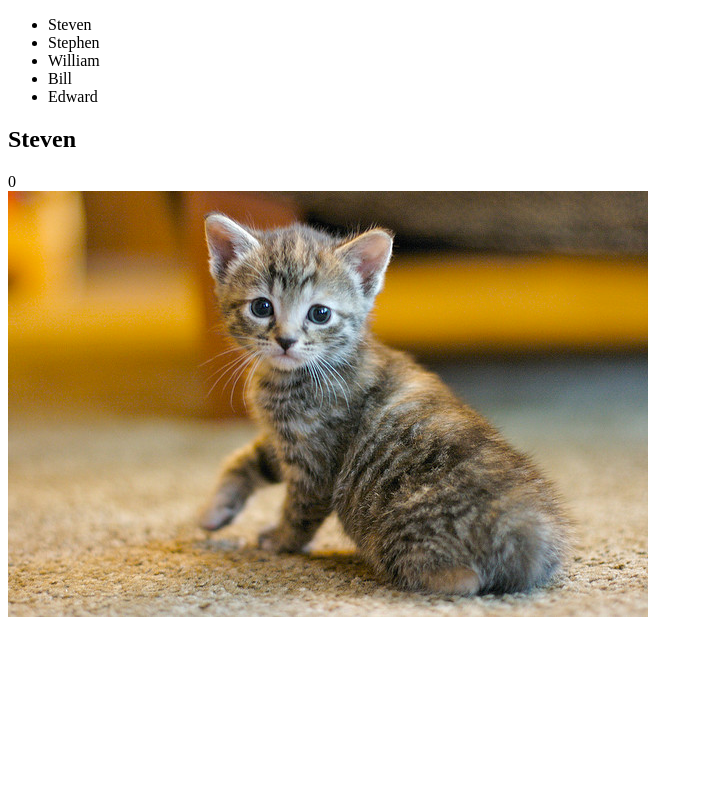
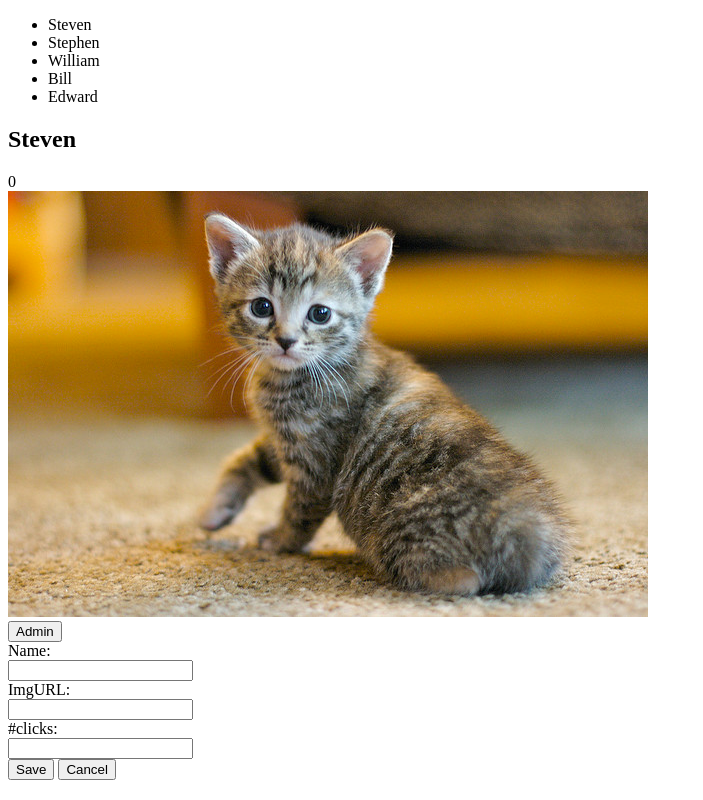
Before and after one commit to anotherjoshsmith/js-design-patterns, a plain HTML site: page lesson_2/index.html in a window 1280 px wide. Shown: the whole page, without its empty margins (0-703 px from the left). Drawn offline with Linux system fonts and the light colour scheme.

Commit message:
Add admin div for cat clicker premium pro.

```diff
--- a/lesson_2/index.html
+++ b/lesson_2/index.html
@@ -11,6 +11,19 @@
         <div id="cat-count"></div>
         <img id="cat-img" src="" alt="cute cat">
     </div>
+    <div id="admin">
+        <button id="admin-button">Admin</button>
+        <form id="admin-form">
+            Name: <br>
+            <input type="text" id="admin-name"><br>
+            ImgURL: <br>
+            <input type="text" id="admin-url"><br>
+            #clicks: <br>
+            <input type="text" id="admin-clicks"><br>
+        </form>
+        <button id="admin-save">Save</button>
+        <button id="admin-cancel">Cancel</button>
+    </div>
     <script src="js/app.js"></script>
 </body>
 </html>
```
